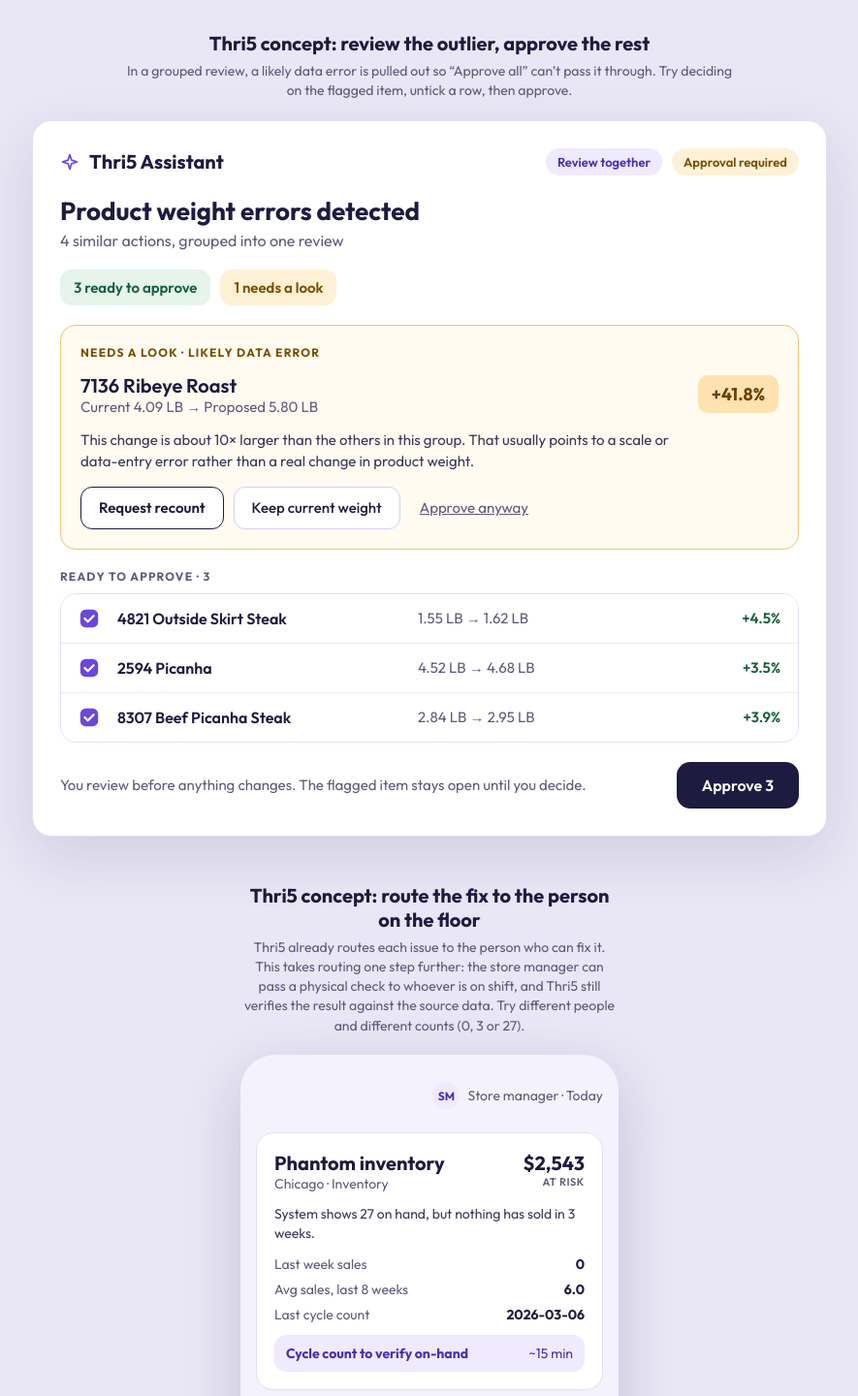
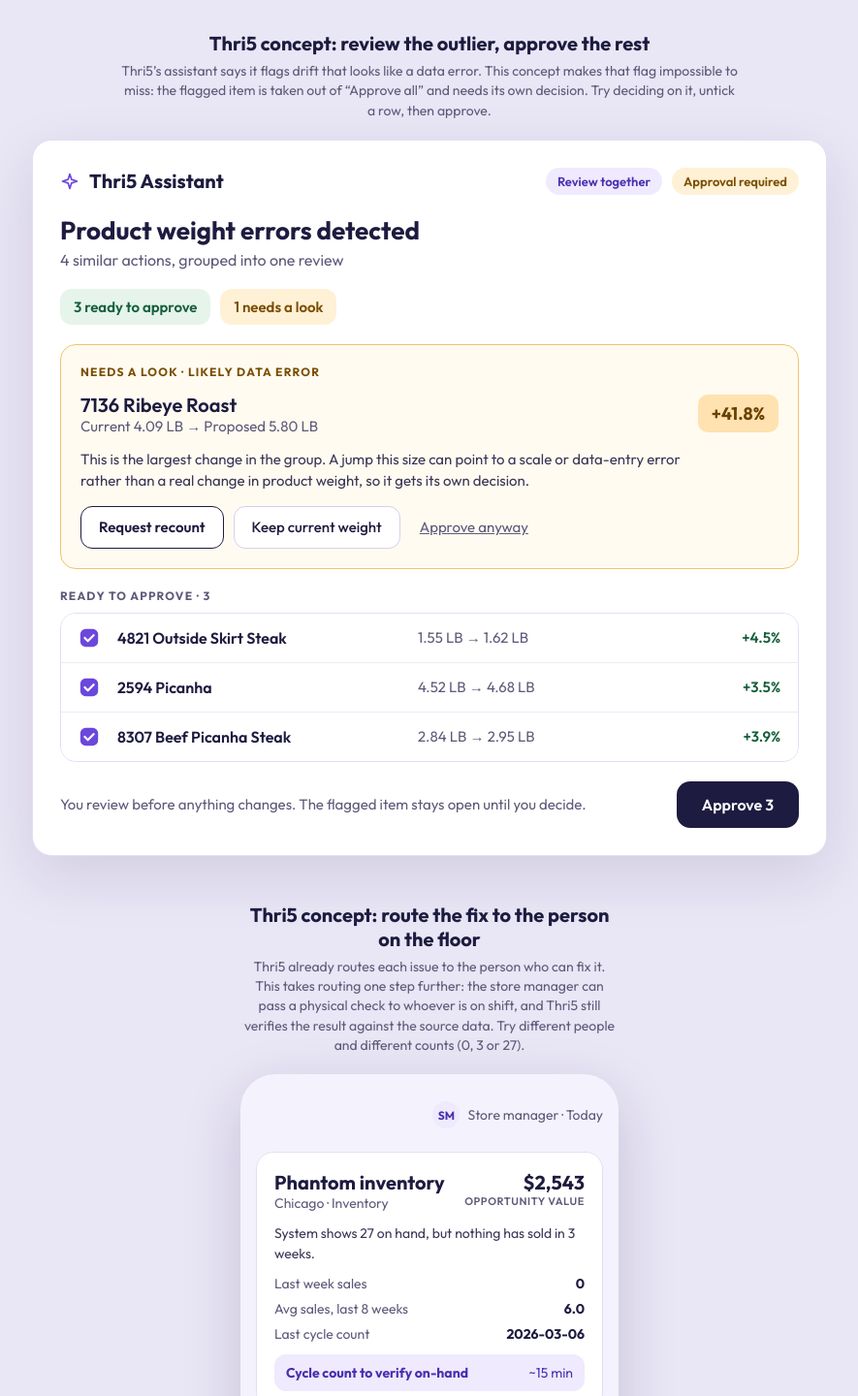
Before and after one commit to DeborahUdochukwu48/Thri5, a plain HTML site: page index.html in a window 1280 px wide. Shown: the top 1440 px of the page at 97% size, without its empty margins (197-1082 px from the left). Drawn offline with Linux system fonts and the light colour scheme.

Commit message:
Update index.html

```diff
--- a/index.html
+++ b/index.html
@@ -89,7 +89,7 @@
 
 <div class="intro wide" style="margin-top:0">
   <h1>Thri5 concept: review the outlier, approve the rest</h1>
-  <p>In a grouped review, a likely data error is pulled out so “Approve all” can’t pass it through. Try deciding on the flagged item, untick a row, then approve.</p>
+  <p>Thri5’s assistant says it flags drift that looks like a data error. This concept makes that flag impossible to miss: the flagged item is taken out of “Approve all” and needs its own decision. Try deciding on it, untick a row, then approve.</p>
 </div>
 
 <section class="review" aria-label="Product weight review">
@@ -109,7 +109,7 @@
       <div><div style="font-size:20px;font-weight:600">7136 Ribeye Roast</div><div class="muted" style="font-size:15px">Current 4.09 LB  →  Proposed 5.80 LB</div></div>
       <span class="badge">+41.8%</span>
     </div>
-    <p style="margin:0;font-size:15px;line-height:1.5;color:#3A3757;max-width:620px" id="flagText">This change is about 10× larger than the others in this group. That usually points to a scale or data-entry error rather than a real change in product weight.</p>
+    <p style="margin:0;font-size:15px;line-height:1.5;color:#3A3757;max-width:620px" id="flagText">This is the largest change in the group. A jump this size can point to a scale or data-entry error rather than a real change in product weight, so it gets its own decision.</p>
     <div class="acts" id="flagActs">
       <button class="outline" type="button" data-flag="recount">Request recount</button>
       <button class="ghost" type="button" data-flag="keep">Keep current weight</button>
@@ -148,7 +148,7 @@
       <div class="card">
         <div class="row" style="align-items:flex-start">
           <div><div class="t20">Phantom inventory</div><div class="t14 muted">Chicago · Inventory</div></div>
-          <div style="text-align:right"><div class="t20">$2,543</div><div style="font-size:11px;font-weight:600;letter-spacing:.6px" class="muted">AT RISK</div></div>
+          <div style="text-align:right"><div class="t20">$2,543</div><div style="font-size:11px;font-weight:600;letter-spacing:.6px" class="muted">OPPORTUNITY VALUE</div></div>
         </div>
         <p class="t14" style="margin:0;color:#3A3757;line-height:1.45">System shows 27 on hand, but nothing has sold in 3 weeks.</p>
         <div style="display:flex;flex-direction:column;gap:8px" class="t14">
@@ -243,7 +243,7 @@
   </section>
 </div>
 
-<p class="foot">Concepts by Deborah Amajuoyi, based only on Thri5’s public product material. The products, proposed weights and the 41.8% change come from Thri5’s product video; current weights, names, times, the item name and durations are illustrative.</p>
+<p class="foot">Concepts by Deborah Amajuoyi, based only on Thri5’s public website and product video. From the video: the four products and their proposed weights, the 41.8% largest drift, and the Phantom inventory · Chicago figures. Illustrative: which product had the 41.8% drift, the current weights and other drift values, names, times, durations and the item being counted.</p>
 
 <script>
 (function(){
@@ -272,7 +272,7 @@
     $('flagBox').classList.toggle('done',done);
     $('flagLbl').textContent=done?'DECIDED':'NEEDS A LOOK · LIKELY DATA ERROR';
     $('flagLbl').style.color=done?'#5E5A7A':'#7A4E00';
-    $('flagText').textContent=done?flagMsg[st.flag]:'This change is about 10× larger than the others in this group. That usually points to a scale or data-entry error rather than a real change in product weight.';
+    $('flagText').textContent=done?flagMsg[st.flag]:'This is the largest change in the group. A jump this size can point to a scale or data-entry error rather than a real change in product weight, so it gets its own decision.';
     $('flagActs').style.display=done?'none':'flex';
     $('flagUndo').style.display=done?'flex':'none';
     $('chipFlag').textContent=done?'Flagged item decided':'1 needs a look';
@@ -325,8 +325,8 @@
     $('erpVal').innerHTML=changed?'<span style="color:#5E5A7A;text-decoration:line-through">27</span>  →  <span style="color:#17603C">'+n+'</span>':'27 · no change';
     $('resolved').textContent=me?'Resolved in 19 min.':'Resolved in 19 min without leaving your other actions.';
     if(!changed){$('nextTitle').textContent='No phantom inventory here';$('nextText').textContent='The count matches the system, so the alert closes with no stock change. Worth checking why this item stopped selling.';}
-    else if(reorder){$('nextTitle').textContent='Next: get it back on the shelf';$('nextText').textContent='On hand is now '+n+', less than a week of average sales (6.0). Thri5 Assist can draft a replenishment request to the DC for your approval.';}
-    else{$('nextTitle').textContent='On hand corrected';$('nextText').textContent='On hand is now '+n+', more than a week of average sales (6.0), so no reorder is needed yet.';}
+    else if(reorder){$('nextTitle').textContent='Next: get it back on the shelf';$('nextText').textContent='On hand is now '+n+', below the 6.0 average sales shown in the alert. Thri5 Assist can draft a replenishment request to the DC for your approval.';}
+    else{$('nextTitle').textContent='On hand corrected';$('nextText').textContent='On hand is now '+n+', at or above the 6.0 average sales shown in the alert, so no reorder is suggested yet.';}
     $('reorderBtn').style.display=changed&&reorder?'':'none';
   }
   document.addEventListener('click',function(e){
```
